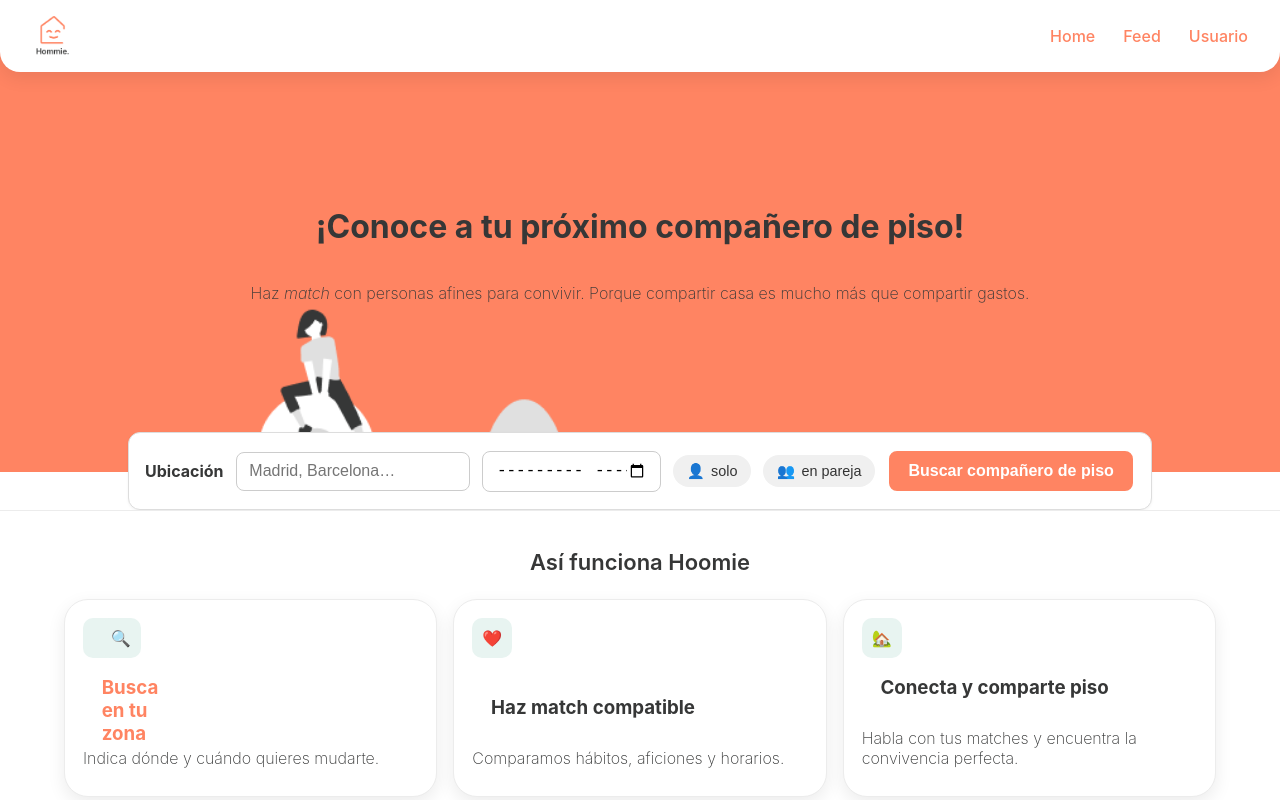
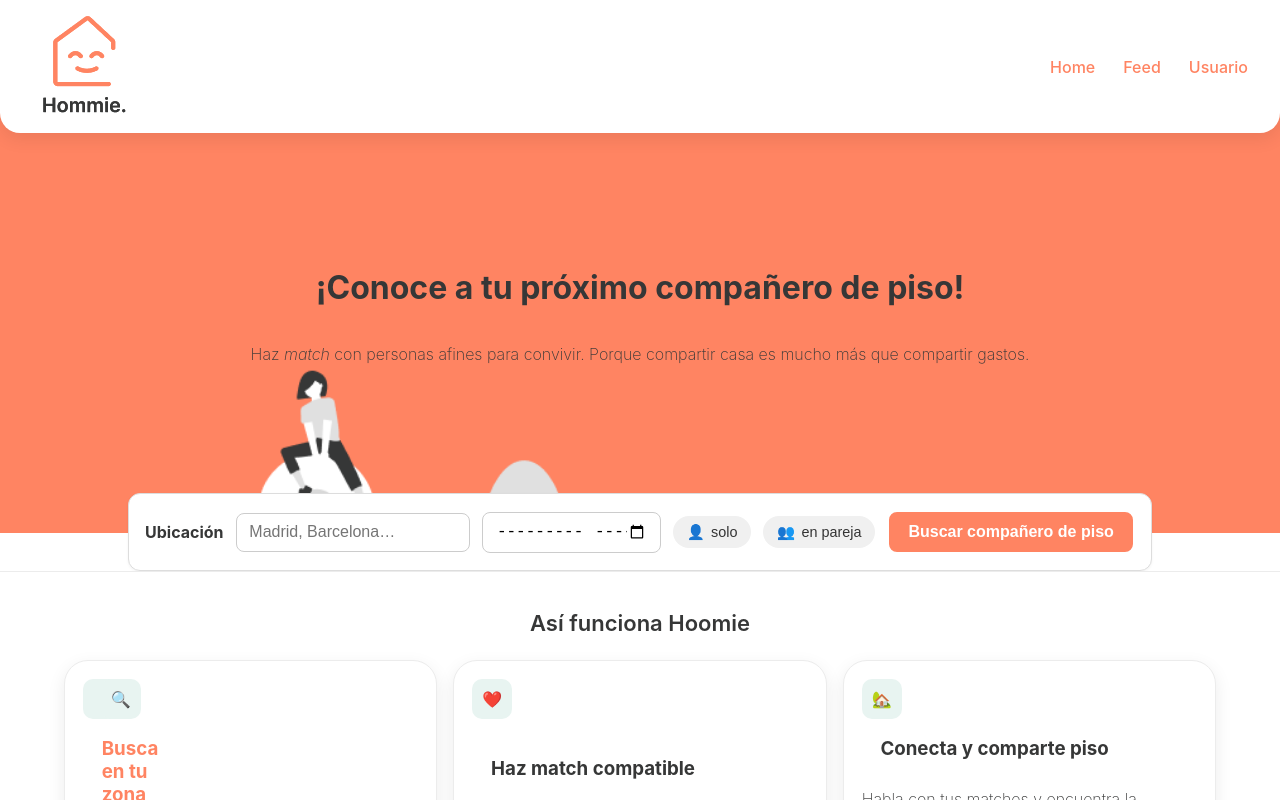
Before and after one commit to Pilarcsa/Hommie_front, a React (Vite) app: page / in a window 1280 px wide. Shown: the top 800 px of the page. Built offline with nearby package versions, Linux system fonts and the light colour scheme; no server answers.

Commit message:
logo image edit

```diff
--- a/src/App.css
+++ b/src/App.css
@@ -45,15 +45,16 @@ header {
 }
 
 /* Logo contenedor y la imagen del logo */
+
 .logo {
   display: flex;
   align-items: center;
-  height: 40px;            /* control maestro del alto del logo */
-}
-.logo img {
+  height: 40px;
+  background-image: url('/assets/logo-hommie.png');
   height: 100%;
   width: auto;
   object-fit: contain;
+
 }
 
 /* Menú principal */
```
